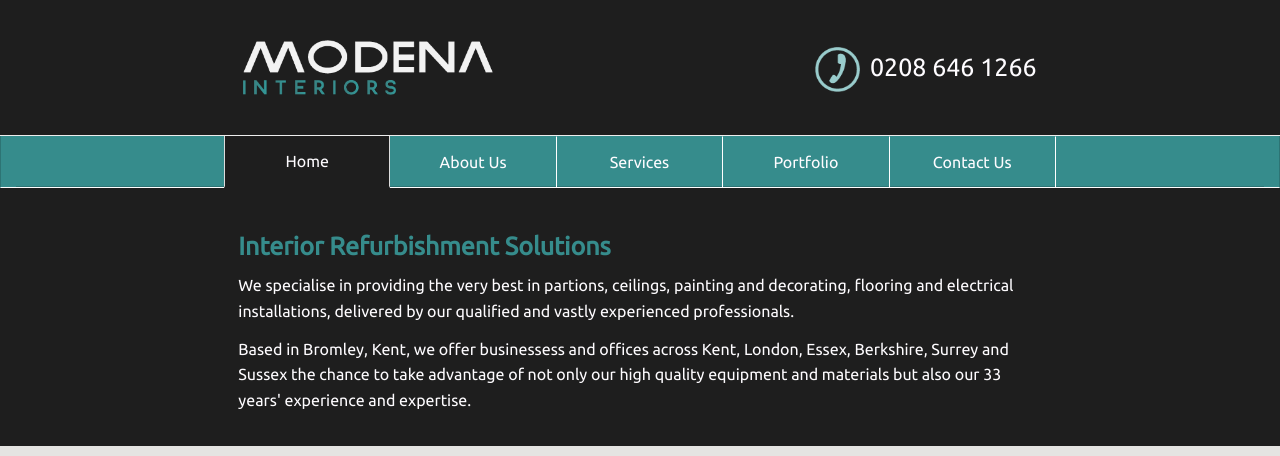
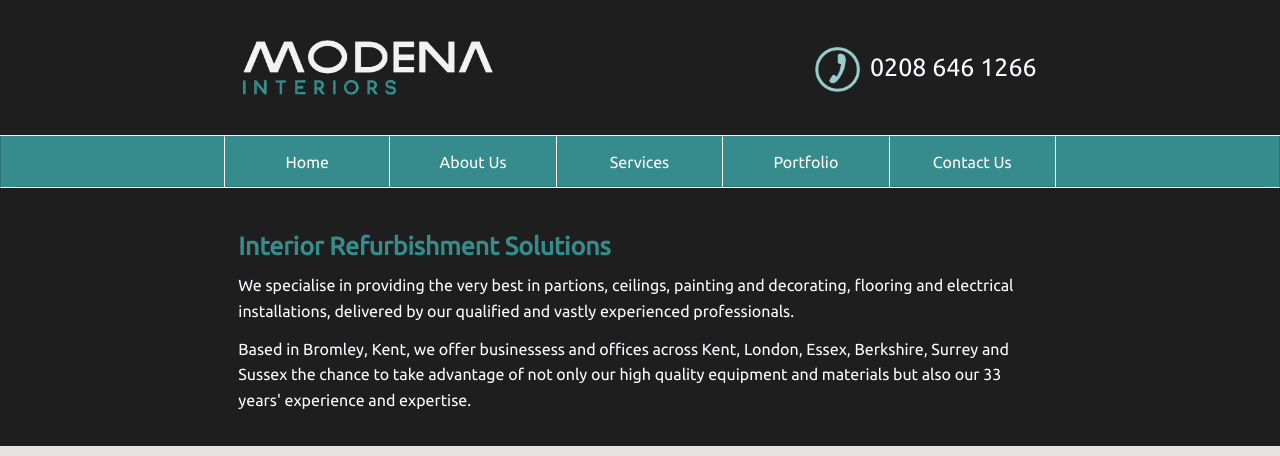
Before and after one commit to modenainteriors/modenainteriors.github.io, a Jekyll site: the page built from index.html, in a window 1280 px wide. Shown: the top 456 px of the page. Built offline with Jekyll 4.4.1, drawn with Linux system fonts in a browser that asks for light colours; nearby versions of some CDN libraries; grey boxes are pictures that could not be loaded.

Commit message:
Fix links and active page styling in nav

```diff
--- a/_includes/nav.html
+++ b/_includes/nav.html
@@ -10,11 +10,11 @@
     </div><!-- end navbar-header -->
     <div class="collapse navbar-collapse" id="modena-main-nav">
       <ul class="nav navbar-nav nav-tabs col-md-8 col-sm-10 col-xs-12" >
-        <li class="active"><a href="{{ site.baseurl }}/">Home</a></li>
+        <li><a href="{{ site.baseurl }}/">Home</a></li>
         <li><a href="{{ site.baseurl }}/about/">About Us</a></li>
-        <li><a href="{{ site.baseurl }}/">Services</a></li>
-        <li><a href="{{ site.baseurl }}/">Portfolio</a></li>
-        <li><a href="{{ site.baseurl }}/">Contact Us</a></li>
+        <li><a href="{{ site.baseurl }}/services/">Services</a></li>
+        <li><a href="{{ site.baseurl }}/portfolio/">Portfolio</a></li>
+        <li><a href="{{ site.baseurl }}/contact/">Contact Us</a></li>
       </ul>
     </div><!--end modena-main-nav -->
   </div><!-- end container -->
--- /dev/null
+++ b/assets/javascripts/main.js
@@ -0,0 +1,17 @@
+$(function () {
+	setActivePageInNav();
+});
+
+function setActivePageInNav() {
+	var path = window.location.pathname;
+
+
+	$(".nav a").each(function () {
+		var href = $(this).attr('href');
+		console.log(href);
+		if(path === href) {
+			$(this).parent().addClass('active');
+		}
+	})
+
+}
```
